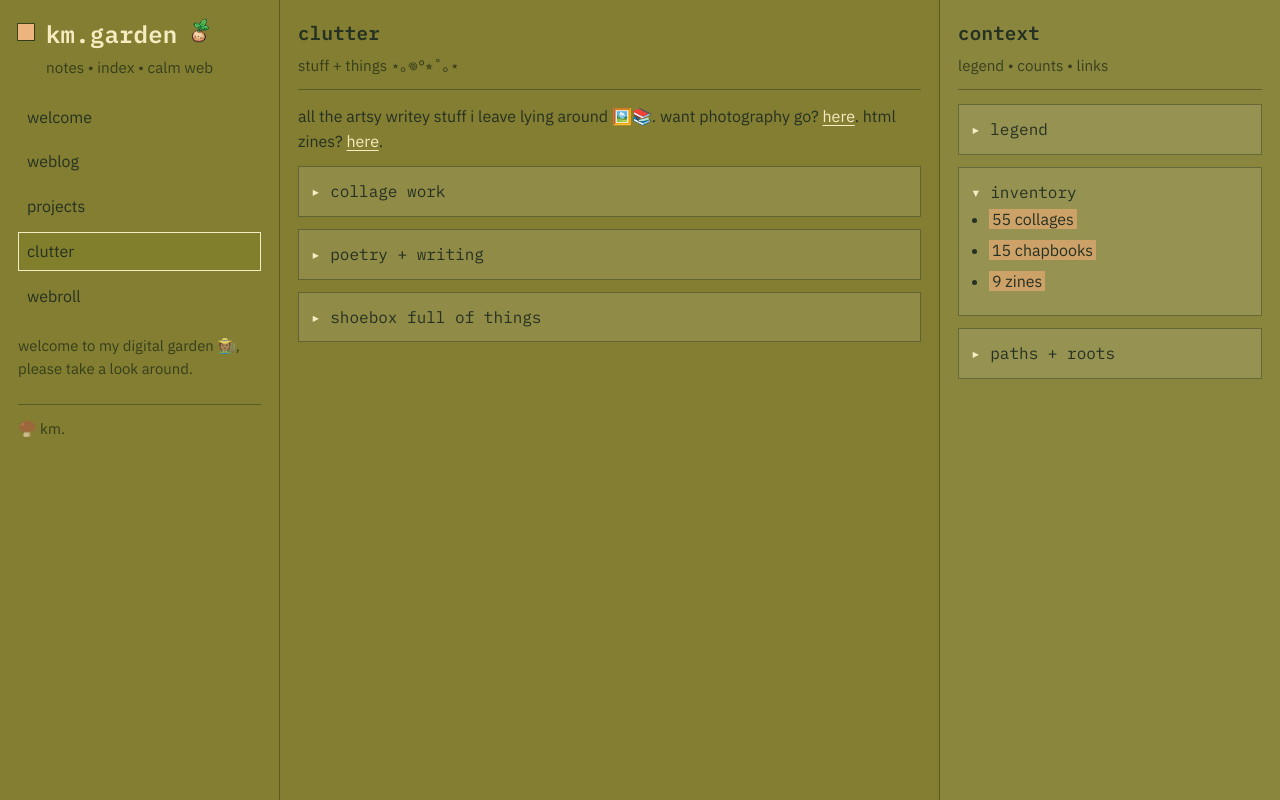
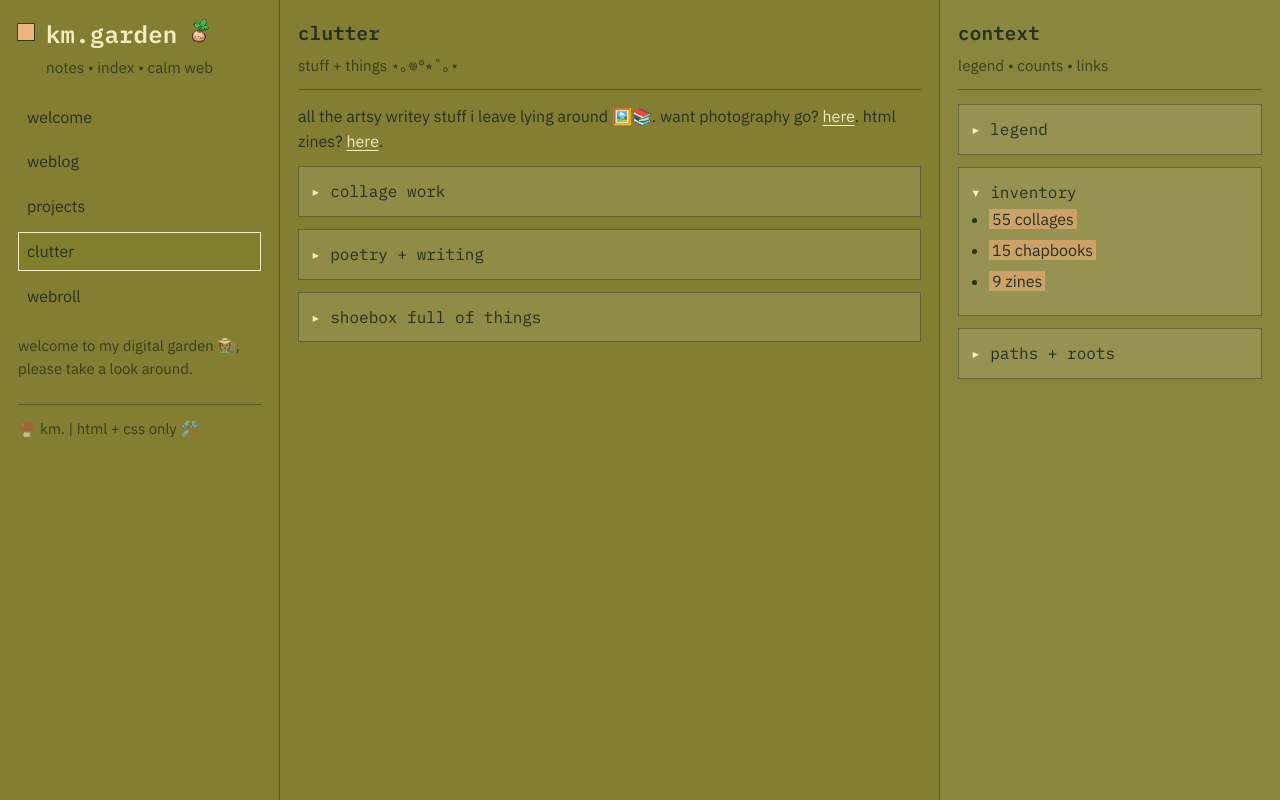
Before and after one commit to robotamerica/km-garden, a plain HTML site: page clutter.html in a window 1280 px wide. Drawn offline with Linux system fonts and the light colour scheme; a web font is replaced by a local one.

Commit message:
added html + css note

```diff
--- a/clutter.html
+++ b/clutter.html
@@ -44,7 +44,7 @@
       </section>
 
       <footer class="nav-footer">
-        <p class="nav-meta">🍄‍🟫 km.</p>
+        <p class="nav-meta">🍄‍🟫 km. | html + css only 🛠️</p>
       </footer>
     </aside>
 
```
Also changed, not shown: index.html (+1 -1 lines), projects.html (+1 -1 lines), weblog.html (+1 -1 lines), webroll.html (+1 -1 lines).
